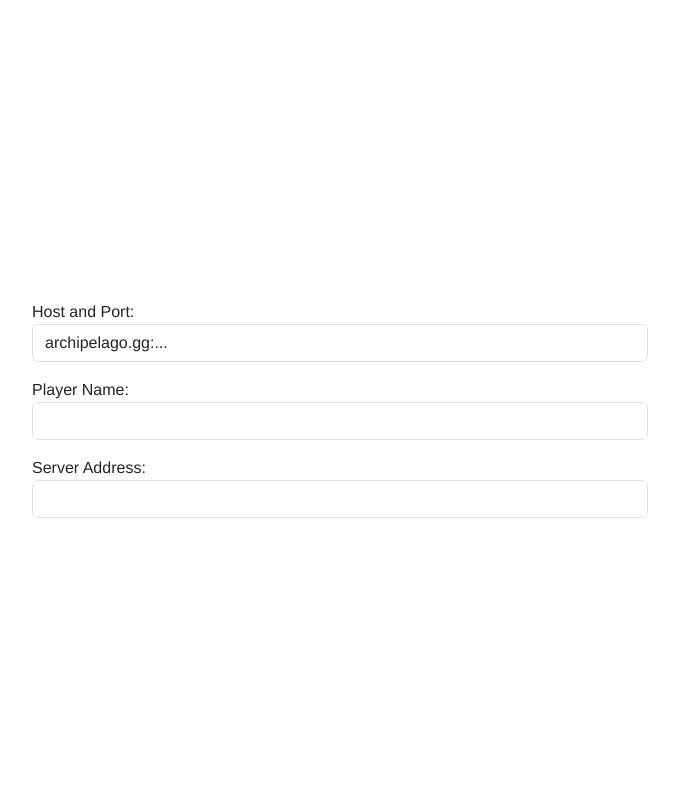
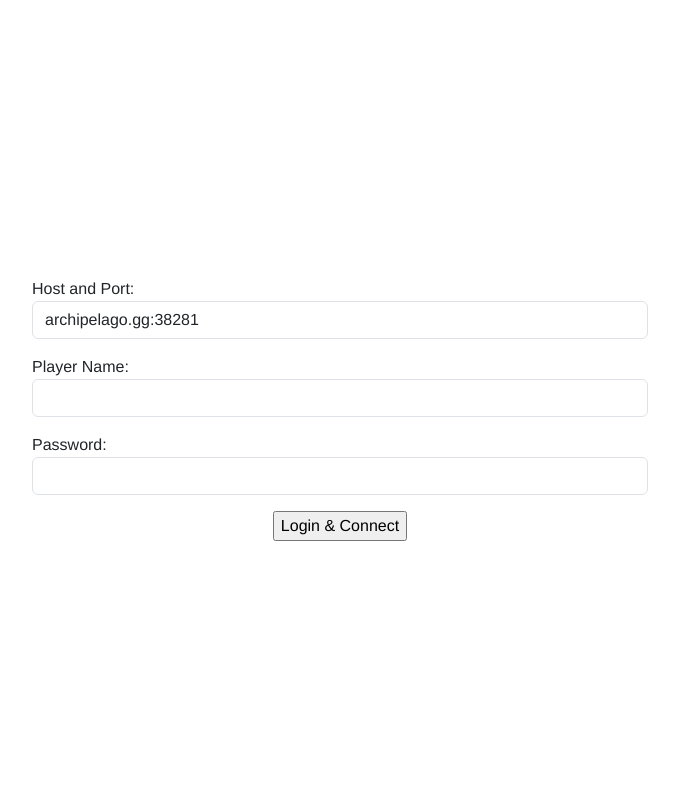
Before and after one commit to bacowan/archipelago-web-app, an ASP.NET Core app: page / in a window 1280 px wide. Shown: the whole page, without its empty margins (300-979 px from the left). Run offline with ASP.NET Core 8, Linux system fonts and the light colour scheme; style sheets or scripts are compiled from the project's sources.

Commit message:
Refactoring to use EditForm

```diff
--- a/archipelago-web-app/Pages/Home.razor
+++ b/archipelago-web-app/Pages/Home.razor
@@ -1,26 +1,32 @@
 @page "/"
+@using archipelagoWebApp.Models
+@inject ILogger<ConnectForm> Logger
 
 <PageTitle>Home</PageTitle>
 
-<div class="d-flex flex-column align-items-center justify-content-center h-100 gap-3">
+<EditForm Model="Model" OnSubmit="Submit" FormName="Starship1" class="d-flex flex-column align-items-center justify-content-center h-100 gap-3">
     <label class="w-50">
         Host and Port:
-        <input type="text" class="form-control" @bind="hostAndPort">
+        <InputText @bind-Value="Model!.HostAndPort" class="form-control"/>
     </label>
     <label class="w-50">
         Player Name:
-        <input type="text" class="form-control" @bind="playerName">
+        <InputText @bind-Value="Model!.PlayerName" class="form-control"/>
     </label>
     <label class="w-50">
-        Server Address:
-        <input type="password" class="form-control" @bind="password">
+        Password:
+        <InputText type="password" @bind-Value="Model!.Password" class="form-control"/>
     </label>
-</div>
+    <input type="submit" value="Login & Connect" />
+</EditForm>
 
 @code {
-    private string hostAndPort = "archipelago.gg:...";
+    [SupplyParameterFromForm]
+    private ConnectForm? Model { get; set; }
 
-    private string playerName = "";
+    protected override void OnInitialized() => Model ??= new();
 
-    private string password = "";
+    private void Submit() {
+        Logger.LogInformation("Id = {Id}", Model?.HostAndPort);
+    }
 }
```
Also changed, not shown: archipelago-web-app/Models/ConnectForm.cs (added, +12 -0 lines).
